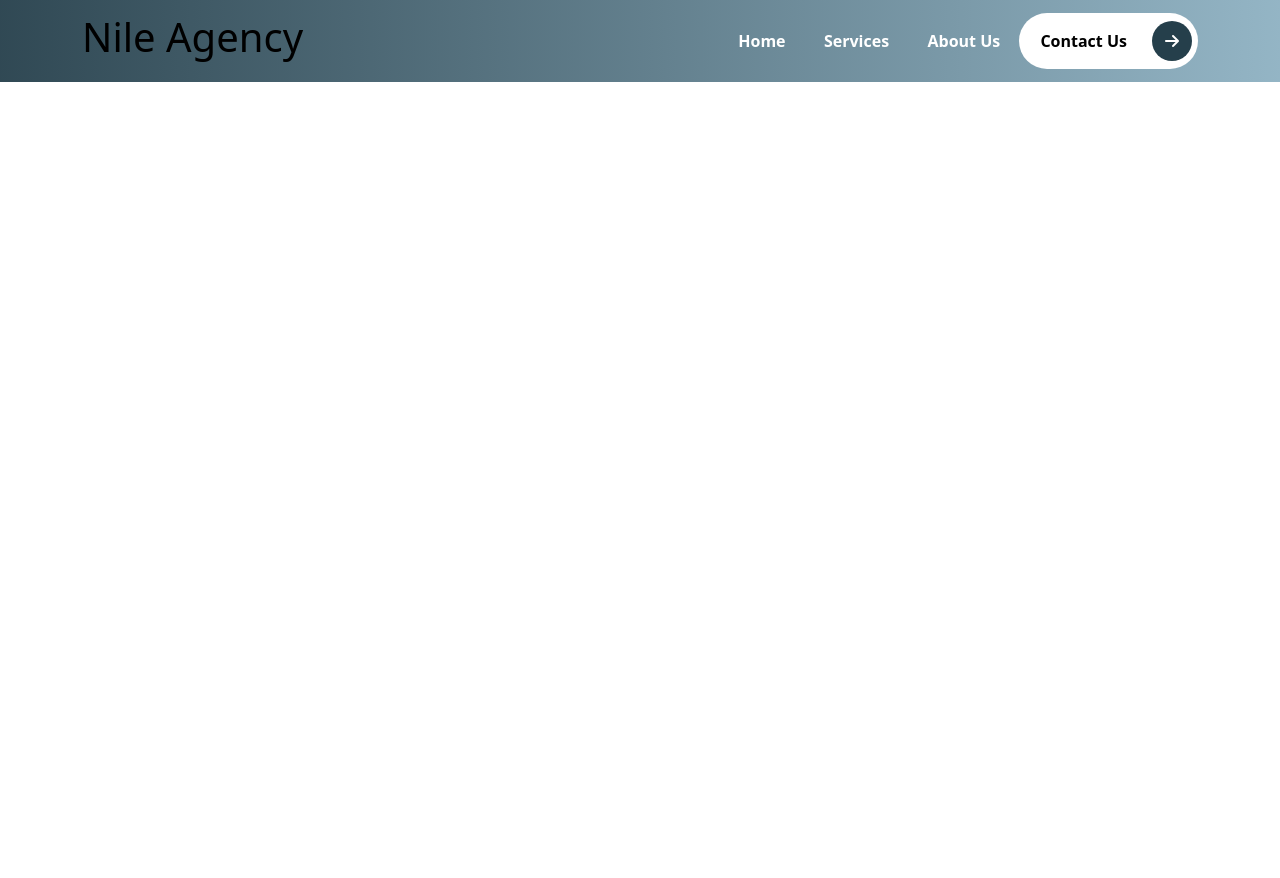
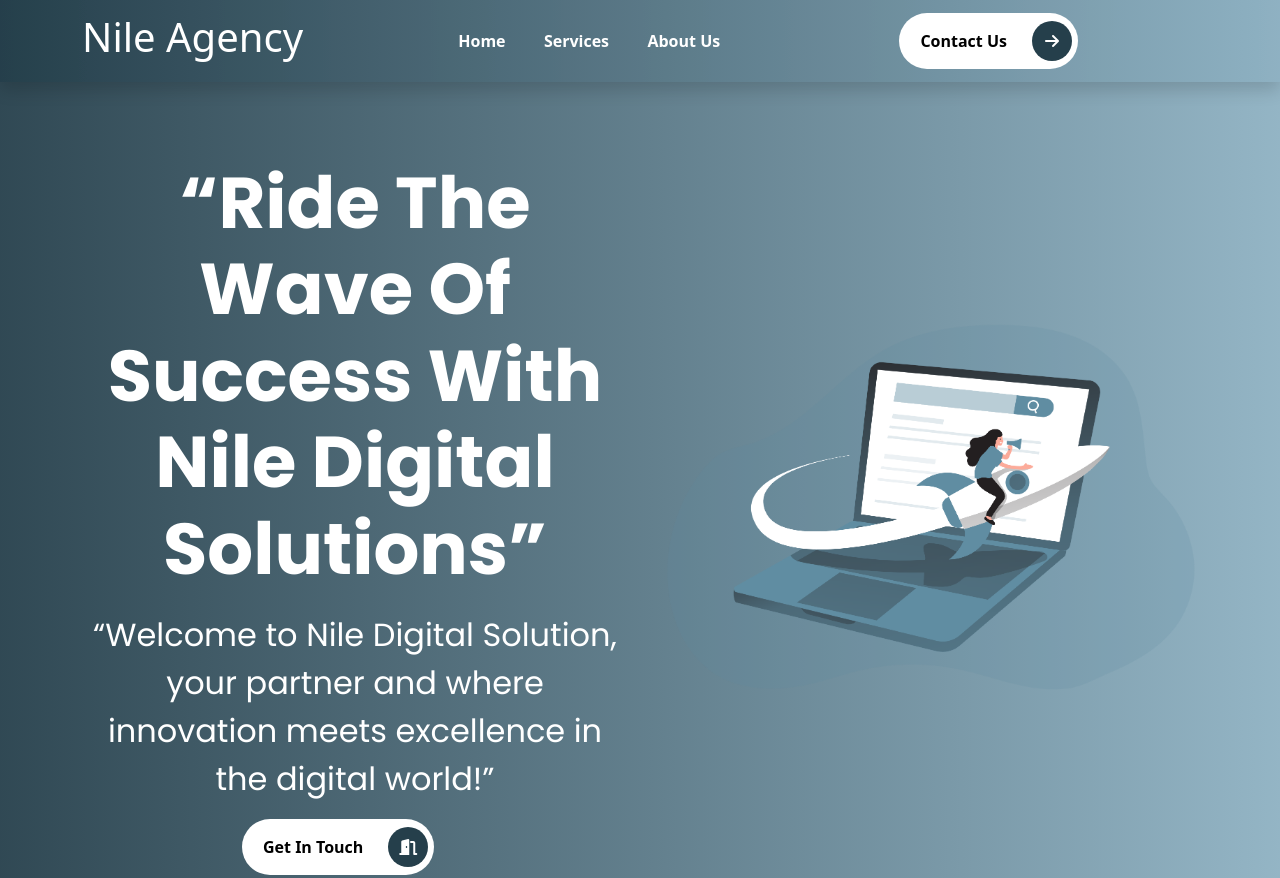
Before and after one commit to karem1035/Nile-Agency, a website: page bootstrap/index.html in a window 1280 px wide. Shown: the top 878 px of the page. Before the commit the page ends 800 px from the top, so only its background shows below. Drawn offline with nearby package versions, Linux system fonts and the light colour scheme.

Commit message:
intro finished

```diff
--- a/bootstrap/index.html
+++ b/bootstrap/index.html
@@ -6,16 +6,17 @@
     <title>Nile Agency</title>
     <link rel="stylesheet" href="assets/css/style.css">
     <link rel="stylesheet" href="assets/css/fontawesome.css">
+    <link href="https://fonts.googleapis.com/css2?family=Poppins:wght@400;500;700;900&display=swap" rel="stylesheet">
 </head>
 <body>
-    <nav class="navbar navbar-expand-lg navbar-light menu">
+    <nav class="navbar navbar-expand-lg navbar-light menu shadow fixed-top">
         <div class="container">
-          <a class="navbar-brand" href="#"><h1>Nile Agency</h1>
+          <a class="navbar-brand" href="#"><h1 style="color: white;">Nile Agency</h1>
           </a>
           <button class="navbar-toggler" type="button" data-bs-toggle="collapse" data-bs-target="#navbarNav" aria-controls="navbarNav" aria-expanded="false" aria-label="Toggle navigation">
             <span class="navbar-toggler-icon"></span>
           </button>
-          <div class="collapse navbar-collapse justify-content-end" id="navbarNav">
+          <div class="collapse navbar-collapse justify-content-center" id="navbarNav">
             <ul class="navbar-nav">
               <li class="nav-item">
                 <a class="nav-link active" aria-current="page" href="#">Home</a>
@@ -35,8 +36,38 @@
           </div>
         </div>
       </nav>
+      <!-- INTRODUCTION SECTION -->
+      <section id="home" class="intro-section">
+        <div class="container">
+          <div class="row align-items-center">
+            <div class="col-md-6 intros">
+              <h1 class="display-2">
+                <span class="display-2--intro">
+                  “Ride the Wave of Success with Nile Digital Solutions”
+                </span>
+                <span class="display-2--description lh-base">
+                  “Welcome to Nile Digital Solution,
+                  your partner and where innovation
+                  meets excellence in the digital world!”
+                </span>
+              </h1>
+              <button type="button" class="rounded-pill btn-rounded">Get In Touch
+                <span>
+                  <i class="fa-solid fa-door-open"></i>
+                </span>
+              </button>
+            </div>
+            <div class="col-md-6 intros">
+              <div class="box">
+                <img src="./images/image-intro.png" alt="" class="img-fluid">
+              </div>
+            </div>
+          </div>
+        </div>
+        <svg xmlns="http://www.w3.org/2000/svg" viewBox="0 0 1440 320"><path fill="#ffffff" fill-opacity="1" d="M0,192L48,213.3C96,235,192,277,288,250.7C384,224,480,128,576,117.3C672,107,768,181,864,202.7C960,224,1056,192,1152,186.7C1248,181,1344,203,1392,213.3L1440,224L1440,320L1392,320C1344,320,1248,320,1152,320C1056,320,960,320,864,320C768,320,672,320,576,320C480,320,384,320,288,320C192,320,96,320,48,320L0,320Z"></path></svg>
+      </section>
 
-    <script src="https://cdn.jsdelivr.net/npm/@popperjs/core@2.11.8/dist/umd/popper.min.js" integrity="sha384-I7E8VVD/ismYTF4hNIPjVp/Zjvgyol6VFvRkX/vR+Vc4jQkC+hVqc2pM8ODewa9r" crossorigin="anonymous"></script>
-    <script src="https://cdn.jsdelivr.net/npm/bootstrap@5.3.3/dist/js/bootstrap.min.js" integrity="sha384-0pUGZvbkm6XF6gxjEnlmuGrJXVbNuzT9qBBavbLwCsOGabYfZo0T0to5eqruptLy" crossorigin="anonymous"></script>
+      <script src="https://cdn.jsdelivr.net/npm/@popperjs/core@2.11.8/dist/umd/popper.min.js" integrity="sha384-I7E8VVD/ismYTF4hNIPjVp/Zjvgyol6VFvRkX/vR+Vc4jQkC+hVqc2pM8ODewa9r" crossorigin="anonymous"></script>
+      <script src="https://cdn.jsdelivr.net/npm/bootstrap@5.3.3/dist/js/bootstrap.min.js" integrity="sha384-0pUGZvbkm6XF6gxjEnlmuGrJXVbNuzT9qBBavbLwCsOGabYfZo0T0to5eqruptLy" crossorigin="anonymous"></script>
 </body>
 </html>
--- a/bootstrap/scss/components/_buttons.scss
+++ b/bootstrap/scss/components/_buttons.scss
@@ -4,9 +4,10 @@
     position: relative;
     padding: 0.9375rem 4.375rem 0.9375rem 1.25rem;
     font-weight: 700;
-    margin: 0;
+    margin-left: 10rem;
     border: 0.1rem solid rgba($white, 0.6);
     background-color: $white;
+
     span{
         position: absolute;
         background-color: $primary;
--- a/bootstrap/scss/components/_typography.scss
+++ b/bootstrap/scss/components/_typography.scss
@@ -0,0 +1,21 @@
+@use '../custom' as *;
+.display-2 {
+    margin-bottom: 1rem;
+    text-transform: capitalize;
+    font-family: 'Poppins', sans-serif;
+    &--intro {
+        display: inline-block;
+        font-weight: 600;
+        text-align: center;
+        color: $white;
+
+    }
+    &--description{
+        font-size: 2rem;
+        display: block;
+        text-align: center;
+        color: $white;
+        margin-top: 1.2rem;
+        text-transform: none;
+    }
+}
--- a/bootstrap/scss/sections/_intro-section.scss
+++ b/bootstrap/scss/sections/_intro-section.scss
@@ -0,0 +1,15 @@
+@use '../custom' as *;
+@use '../components/mixins' as *;
+
+.intro-section {
+    @include gradient;
+    padding: 10rem 0 0 0;
+    width: 100%;
+    height: 100%;
+}
+.intros {
+    img{
+        width: 100%;
+        height: 100%;
+    }
+}
```
Also changed, not shown: bootstrap/assets/css/style.css, bootstrap/images/image-intro.png (added), bootstrap/images/logo1.png (deleted), bootstrap/images/logo2.png (deleted), 1 other file.
